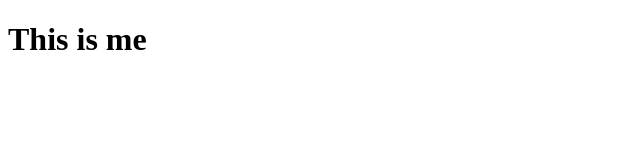
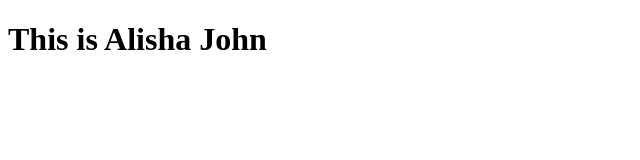
Before and after one commit to Itsmeami/Testing, a plain HTML site: page index.html in a window 1280 px wide. Shown: the whole page, without its empty margins (0-640 px from the left). Drawn offline with Linux system fonts and the light colour scheme.

Commit message:
changes done by alisha

```diff
--- a/index.html
+++ b/index.html
@@ -6,6 +6,6 @@
     <title>Document</title>
 </head>
 <body>
-    <H1>This is me</H1>
+    <H1>This is Alisha John</H1>
 </body>
 </html>
```
